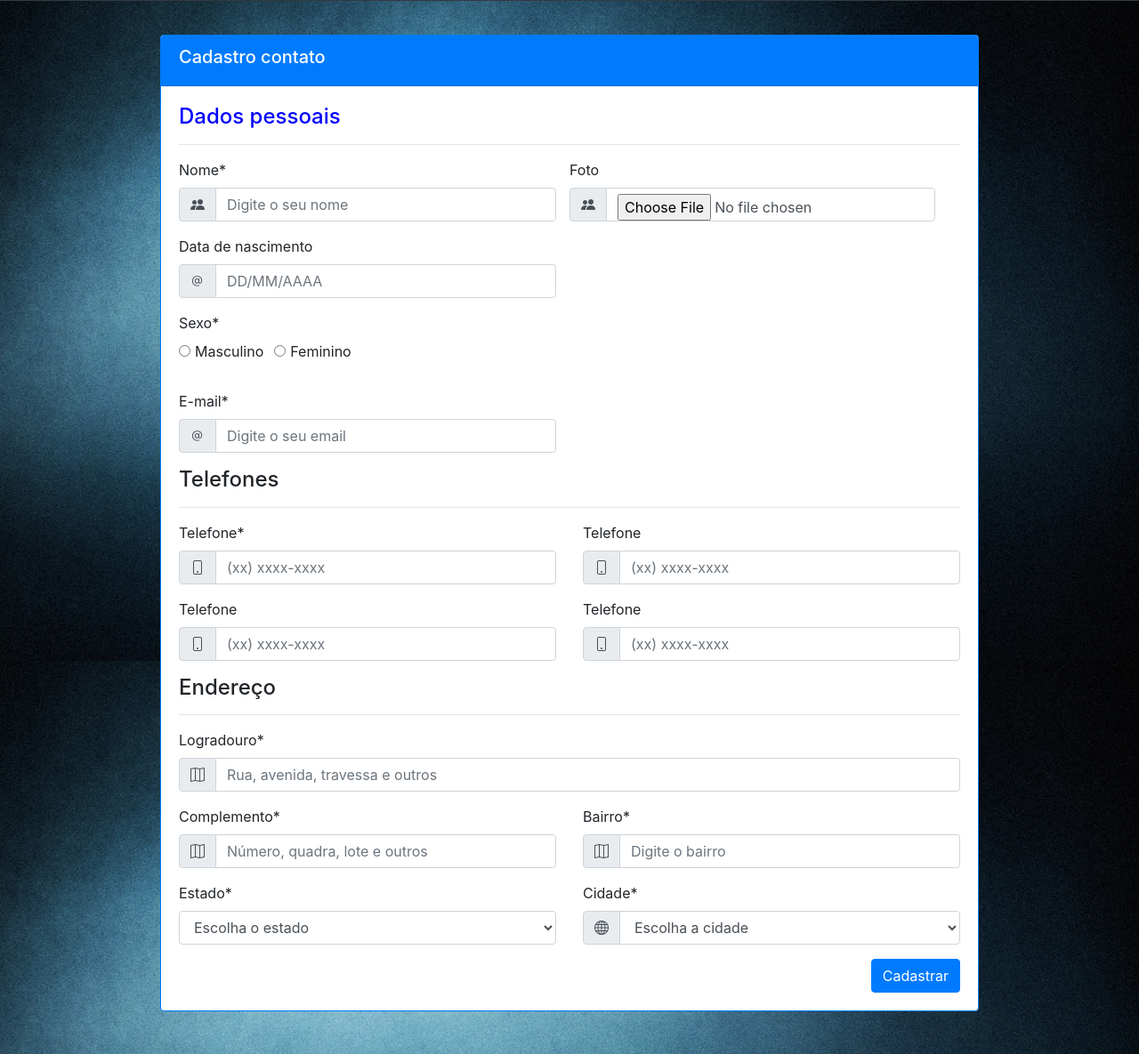
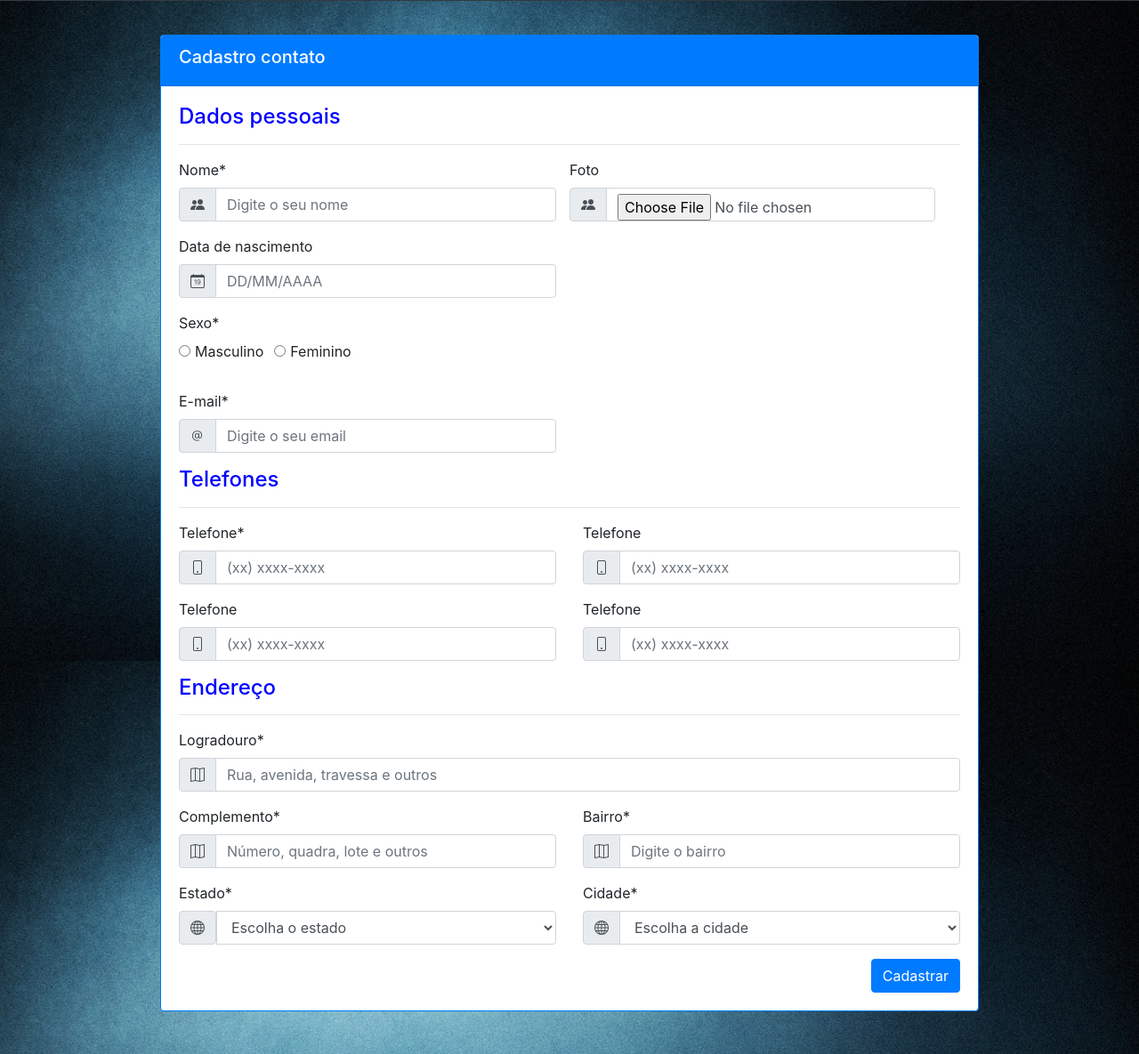
Before and after one commit to MathMedrado/novo-projeto-web, a plain HTML site: page cadastroContato.html in a window 1280 px wide. Shown: the part 57-1242 px from the top of the page at 89% size. Drawn offline with Linux system fonts and the light colour scheme.

Commit message:
adicionando novos arquivos

```diff
--- a/cadastroContato.html
+++ b/cadastroContato.html
@@ -132,7 +132,7 @@
                                             <label for="nascimentoContato">Data de nascimento</label>
                                             <div class="input-group">
                                                 <div class="input-group-prepend">
-                                                    <div class="input-group-text"><i class="bi-at"></i></div>
+                                                    <div class="input-group-text"><i class="bi-calendar-date"></i></div>
                                                 </div>
                                                 <input id="nascimentoContato" type="text" class="form-control"
                                                     name="nascimentoContato" placeholder="DD/MM/AAAA">
@@ -182,7 +182,7 @@
 
                                 <div>
                                     <h4>
-                                        Telefones
+                                       <span style="color:blue;"> Telefones </span>
                                     </h4>
                                     <hr>
                                 </div>
@@ -208,7 +208,7 @@
                                                     <div class="input-group-text"><i class="bi-phone"></i></div>
                                                 </div>
                                                 <input id="telefone2Contato" type="tel" class="form-control mascara-telefone"
-                                                    name="telefone2Contato" placeholder="(xx) xxxx-xxxx" required>
+                                                    name="telefone2Contato" placeholder="(xx) xxxx-xxxx">
                                             </div>
                                         </div>
                                     </div>
@@ -223,7 +223,7 @@
                                                     <div class="input-group-text"><i class="bi-phone"></i></div>
                                                 </div>
                                                 <input id="telefone3Contato" type="tel" class="form-control mascara-telefone"
-                                                    name="telefone3Contato" placeholder="(xx) xxxx-xxxx" required>
+                                                    name="telefone3Contato" placeholder="(xx) xxxx-xxxx" >
                                             </div>
                                         </div>
                                     </div>
@@ -235,7 +235,7 @@
                                                     <div class="input-group-text"><i class="bi-phone"></i></div>
                                                 </div>
                                                 <input id="telefone4Contato" type="tel" class="form-control mascara-telefone"
-                                                    name="telefone4Contato" placeholder="(xx) xxxx-xxxx" required>
+                                                    name="telefone4Contato" placeholder="(xx) xxxx-xxxx">
                                             </div>
                                         </div>
                                     </div>
@@ -243,7 +243,7 @@
 
                                 <div>
                                     <h4>
-                                        Endereço
+                                        <span style=" color:blue"> Endereço </span>
                                     </h4>
                                     <hr>
                                 </div>
@@ -296,7 +296,12 @@
                                     <div class="col-sm-6">
                                         <div class="form-group">
                                             <label for="estadoContato">Estado*</label>
-                                            <div>
+                                            <div class="input-group">
+                                                <div class="input-group-pretend">
+                                                    <div class="input-group-text">
+                                                        <i class="bi-globe"></i>
+                                                    </div>
+                                                </div>
                                                 <select class="form-control" aria-label="Default select example"
                                                     id="estadoContato" name="estadoContato" required>
                                                     <option selected value="">Escolha o estado</option>
```
Also changed, not shown: index.html (+2 -1 lines).
